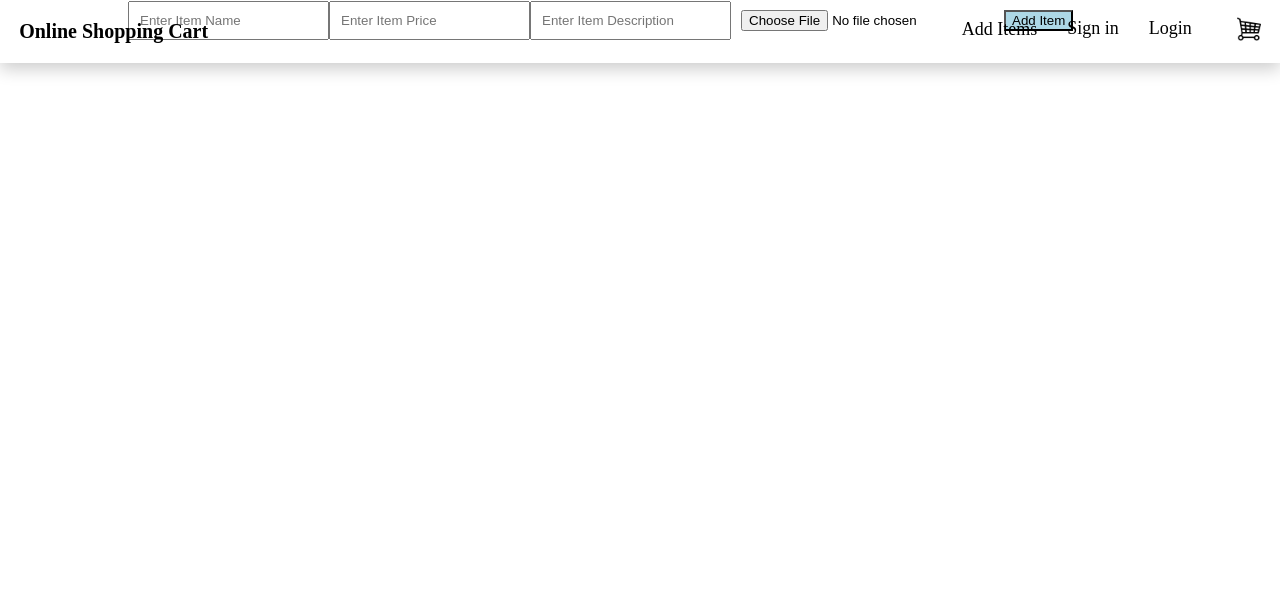
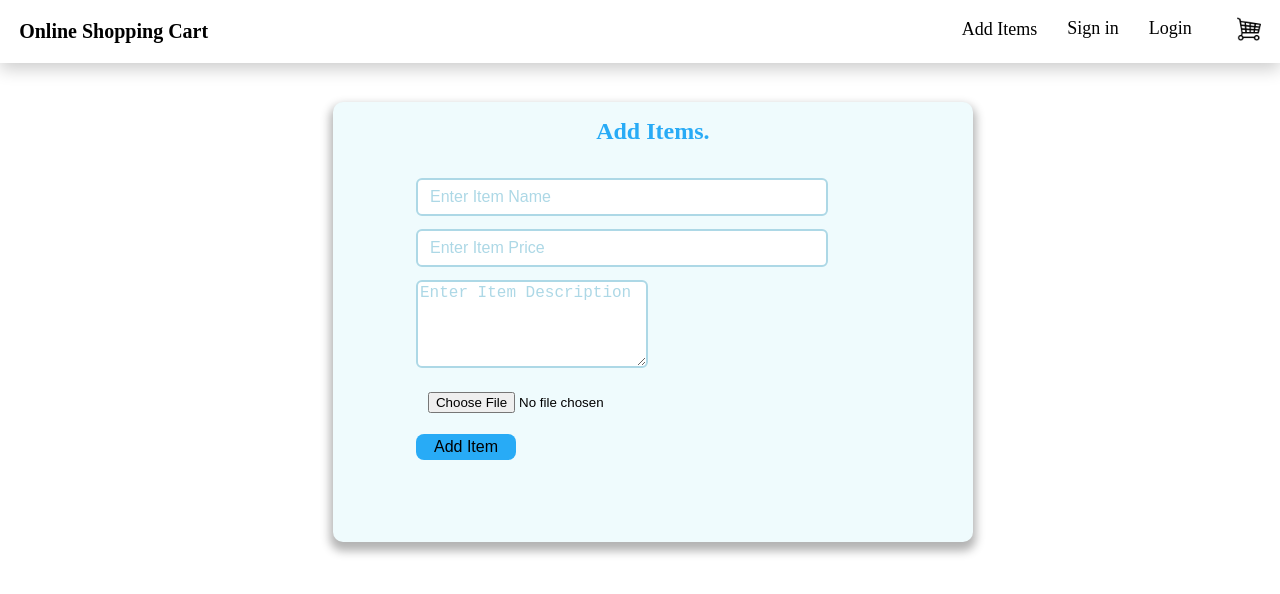
Before and after one commit to KeshaCodeolima/Shopping-Cart, a React (Create React App) app in the folder ractcart/: page /additem in a window 1280 px wide. Shown: the top 594 px of the page. Built offline with nearby package versions, Linux system fonts and the light colour scheme.

Commit message:
Add new tags and edit the CSS page

```diff
--- a/ractcart/src/Components/Pages/AddItems.css
+++ b/ractcart/src/Components/Pages/AddItems.css
@@ -1,15 +1,72 @@
-.mainadditem{
+.boxtopic h2{
     display: flex;
+    justify-content: center;
+    align-items: center;
+    padding-top: 16px;
+    color: rgb(40, 171, 246);
+}
+.mainaddbox {
+    margin-left: 26%;
+    margin-right: 46%;
+    margin-top: 8%;
+    width: 50%;
+    height: 55vh;
+    background-color: rgb(239, 251, 253);
+    border-radius: 10px;
+    box-shadow: 0px 6px 10px 3px rgba(0,0,0, 0.3);
 }
 
-.mainaddbox{
-    margin: auto 10%;
+.inputadd {
+    width: 60%;
+    margin-top: 2%;
+    padding: 8px 12px;
+    border:2px solid lightblue;
+    outline: none;
+    border-radius: 6px;
+    color: lightblue;
+    display: inline;
+    margin-left: 13%;
+    font-size: 16px;
 }
 
-.mainaddbox input{
-    padding: 10px;
+.inputadd1 {
+    width: 60%;
+    margin-top: 2%;
+    padding: 8px 12px;
+    display: inline;
+    margin-left: 13%;
 }
 
-.btnadd{
-    background-color: lightblue;
+.inputaddtext {
+    width: 35%;
+    height: 10vh;
+    margin-top: 2%;
+    margin-left: 13%;
+    border:2px solid lightblue;
+    outline: none;
+    border-radius: 6px;
+    color: lightblue;
+    font-size: 16px;
 }
+
+.inputaddtext::placeholder{
+    font-size: 16px;
+    color: lightblue;
+}
+
+.inputadd::placeholder{
+    font-size: 16px;
+    color: lightblue;
+}
+.btnadd {
+    background-color:rgb(40, 171, 246);
+    margin-right: 25%;
+    margin-left: 13%;
+    margin-top: 2%;
+    padding: 4px 18px;
+    font-size: 16px;
+    font-weight: 400;
+    border: none;
+    outline: none;
+    border-radius: 8px;
+}
--- a/ractcart/src/Components/Pages/AddItems.jsx
+++ b/ractcart/src/Components/Pages/AddItems.jsx
@@ -6,10 +6,13 @@ function AddItems() {
         <>
             <div className="mainadditem">
                 <div className="mainaddbox">
-                    <input type="text" placeholder='Enter Item Name' />
-                    <input type="text" placeholder='Enter Item Price' />
-                    <input type="text" placeholder='Enter Item Description' />
-                    <input type="file" />
+                    <div className="boxtopic">
+                        <h2>Add Items.</h2>
+                    </div>
+                    <input type="text" placeholder='Enter Item Name' className='inputadd' />
+                    <input type="text" placeholder='Enter Item Price' className='inputadd' />
+                    <textarea placeholder='Enter Item Description' className='inputaddtext' />
+                    <input type="file" className='inputadd1' />
                     <button className='btnadd'>Add Item</button>
                 </div>
             </div>
```
